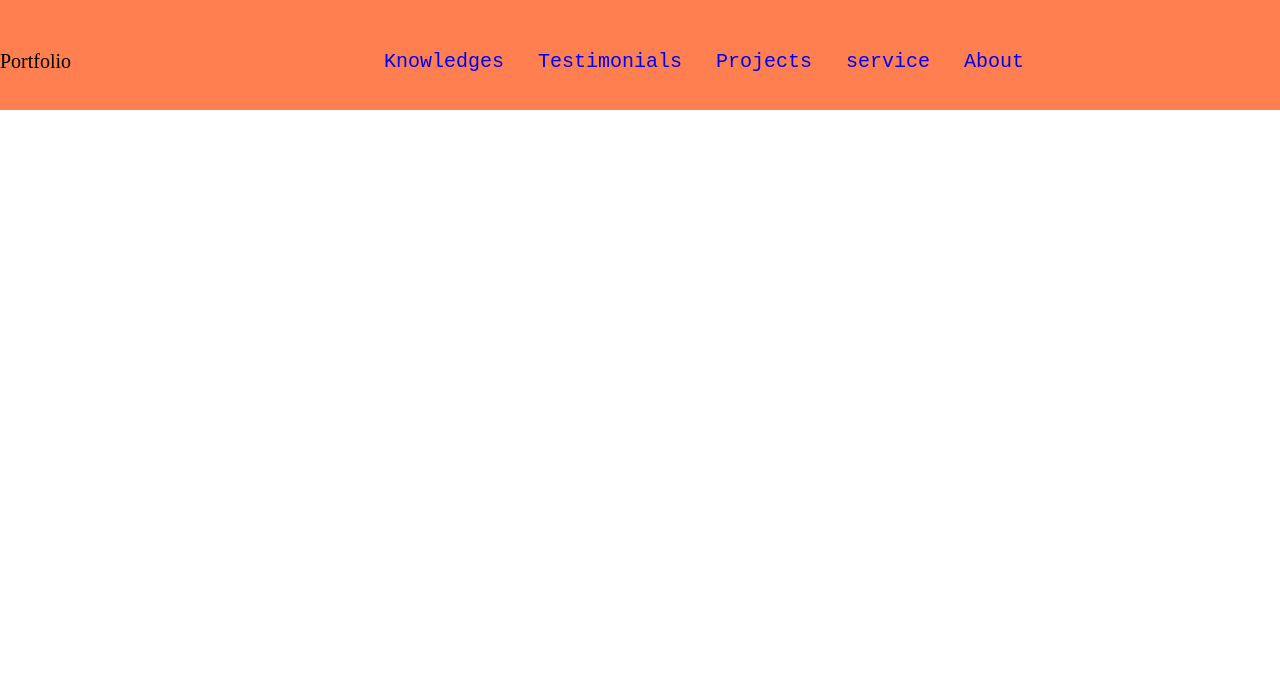
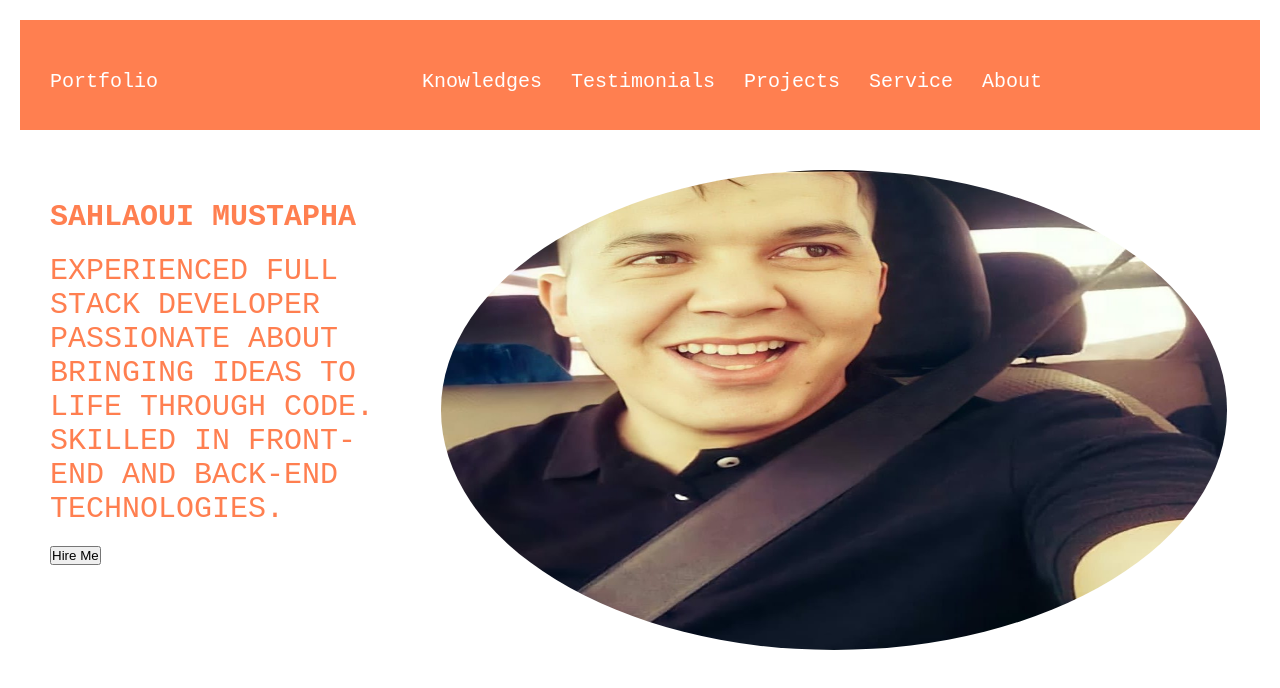
Before and after one commit to mohamedajjaji/portfolio-dev, a plain HTML site: page index.html in a window 1280 px wide. Drawn offline with Linux system fonts and the light colour scheme.

Commit message:
this is section sans button

```diff
--- a/css/style.css
+++ b/css/style.css
@@ -2,9 +2,11 @@
   margin: 0px;
   padding: 0px;
 }
+/*this is continer page*/
 .continer{
     margin-top: 0px;
-    padding: 0px;
+    padding: 20px;
+
 }
 .menu-top{
   margin: 0px;
@@ -20,7 +22,10 @@
   text-align: left;
   padding-top: 50px;
   font-size: 20px;
-  ont-family: monospace;
+  Font-family: monospace;
+  color: #ffffff;
+  margin-left: 30px;
+
 }
 
 .liste-menu{
@@ -39,4 +44,45 @@
 }
 .liste-menu li a{
   text-decoration: none;
+  color: #ffffff;
 }
+.liste-menu li a:hover{
+  text-decoration: underline;
+  color: Peach;
+}
+
+/*this is page secction page*/
+
+.section{
+  display: flex;
+  justify-content: space-between;
+  width: 100%;
+}
+.my-name{
+  color: coral;
+  font-size: 20px;
+  width: 30%;
+  text-transform: uppercase;
+  padding: 30px;
+}
+.photo{
+  width: 70%;
+  padding-left: 10px;
+}
+/*this is image iditing in future*/
+.photoidie{
+  width: 96%;
+  height: 61%;
+  border-radius: 50%; /* Makes the image circular */
+}
+/*this is title name in futu*/
+.titlename{
+  font-size: 30px;
+  font-family: monospace;
+  padding-bottom: 20px;
+}
+.para-expl{
+  font-size: 30px;
+  font-family: monospace;
+  padding-bottom: 20px;
+}
--- a/index.html
+++ b/index.html
@@ -6,6 +6,7 @@
 <meta lang="fr" content="">
 <link rel="stylesheet" href="css/style.css">
 <body>
+  <!--this is menu page-->
   <div class="continer">
     <div class="menu-top">
       <span class="name-logo">Portfolio</span>
@@ -13,11 +14,23 @@
         <li><a href="#">Knowledges</a></li>
         <li><a href="#">Testimonials</a></li>
         <li><a href="#">Projects</a></li>
-        <li><a href="#">service</a></li>
+        <li><a href="#">Service</a></li>
         <li><a href="#">About</a></li>
       </ul>
     </div>
-
+  </div>
+  <!--this is section-->
+  <div class="continer">
+    <div class="section">
+    <div class="my-name">
+      <h1 class="titlename">sahlaoui mustapha</h1>
+      <p class="para-expl">Experienced Full Stack Developer passionate about bringing ideas to life through code. Skilled in front-end and back-end technologies.</p>
+      <button type="button" name="button">Hire Me</button>
+    </div>
+    <div class="photo">
+      <img  class="photoidie" src="images/info.jpg" alt="my-photo">
+    </div>
+        </div>
 
   </div>
 <script src="js/style.js"></script>
```
Also changed, not shown: images/info.jpg (added).
